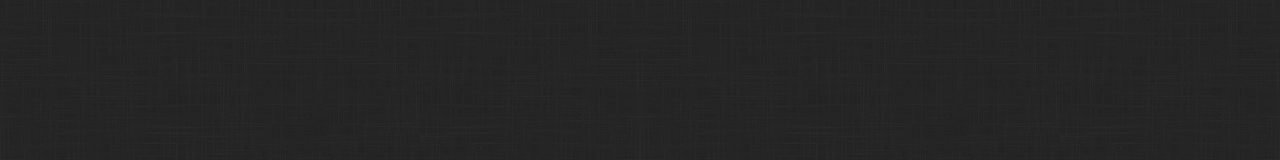
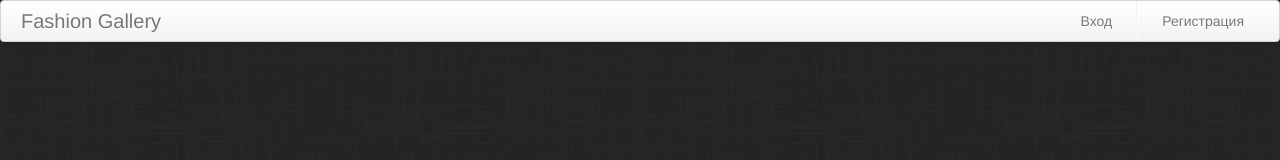
Before and after one commit to rishaegorova/fashion_gallery, a plain HTML site: page index.html in a window 1280 px wide. Drawn offline with Linux system fonts and the light colour scheme.

Commit message:
Добавлена навигационная панель

```diff
--- a/index.html
+++ b/index.html
@@ -6,6 +6,15 @@
         <link rel="stylesheet" href="css/bootstrap.min.css">
     </head>
     <body style="background: url('images/background.png')">
-
+        <div class="navbar">
+            <div class="navbar-inner">
+                <a class="brand" href="#">Fashion Gallery</a>
+                <ul class="nav pull-right">
+                    <li><a href="#">Вход</a></li>
+                    <li class="divider-vertical"></li>
+                    <li><a href="#">Регистрация</a></li>
+                </ul>
+            </div>
+        </div>
     </body>
 </html>
```
